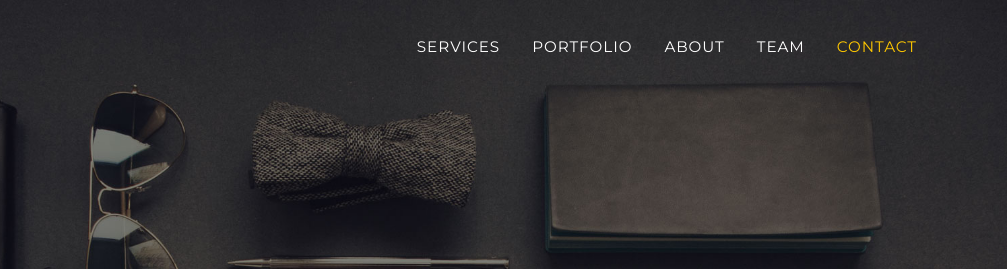
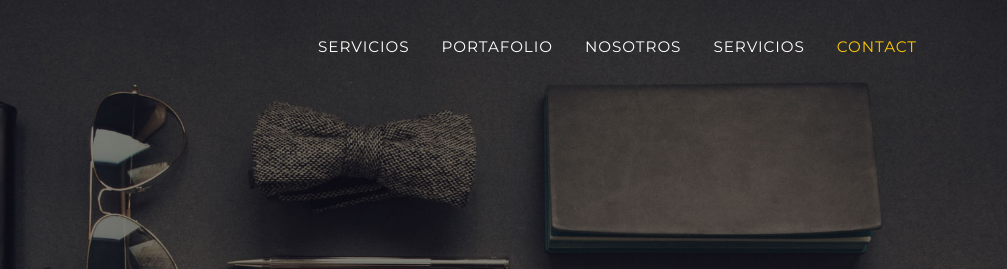
Before and after one commit to devmalvarado/Sacre-Landing, a website: page dist/index.html in a window 1280 px wide. Shown: the top 269 px of the page, 273-1280 px from the left. Drawn offline with nearby package versions, Linux system fonts and the light colour scheme.

Commit message:
updated navbarlogo

```diff
--- a/dist/index.html
+++ b/dist/index.html
@@ -5,7 +5,7 @@
         <meta name="viewport" content="width=device-width, initial-scale=1, shrink-to-fit=no" />
         <meta name="description" content="" />
         <meta name="author" content="" />
-        <title>Agency - Start Bootstrap Theme</title>
+        <title>Sacre Cœeur Compagnie</title>
         <!-- Favicon-->
         <link rel="icon" type="image/x-icon" href="assets/favicon.ico" />
         <!-- Font Awesome icons (free version)-->
@@ -27,10 +27,10 @@
                 </button>
                 <div class="collapse navbar-collapse" id="navbarResponsive">
                     <ul class="navbar-nav text-uppercase ms-auto py-4 py-lg-0">
-                        <li class="nav-item"><a class="nav-link" href="#services">Services</a></li>
-                        <li class="nav-item"><a class="nav-link" href="#portfolio">Portfolio</a></li>
-                        <li class="nav-item"><a class="nav-link" href="#about">About</a></li>
-                        <li class="nav-item"><a class="nav-link" href="#team">Team</a></li>
+                        <li class="nav-item"><a class="nav-link" href="#services">Servicios</a></li>
+                        <li class="nav-item"><a class="nav-link" href="#portfolio">Portafolio</a></li>
+                        <li class="nav-item"><a class="nav-link" href="#about">Nosotros</a></li>
+                        <li class="nav-item"><a class="nav-link" href="#team">Servicios</a></li>
                         <li class="nav-item"><a class="nav-link" href="#contact">Contact</a></li>
                     </ul>
                 </div>
```
Also changed, not shown: src/assets/img/navbar-logo.svg.
